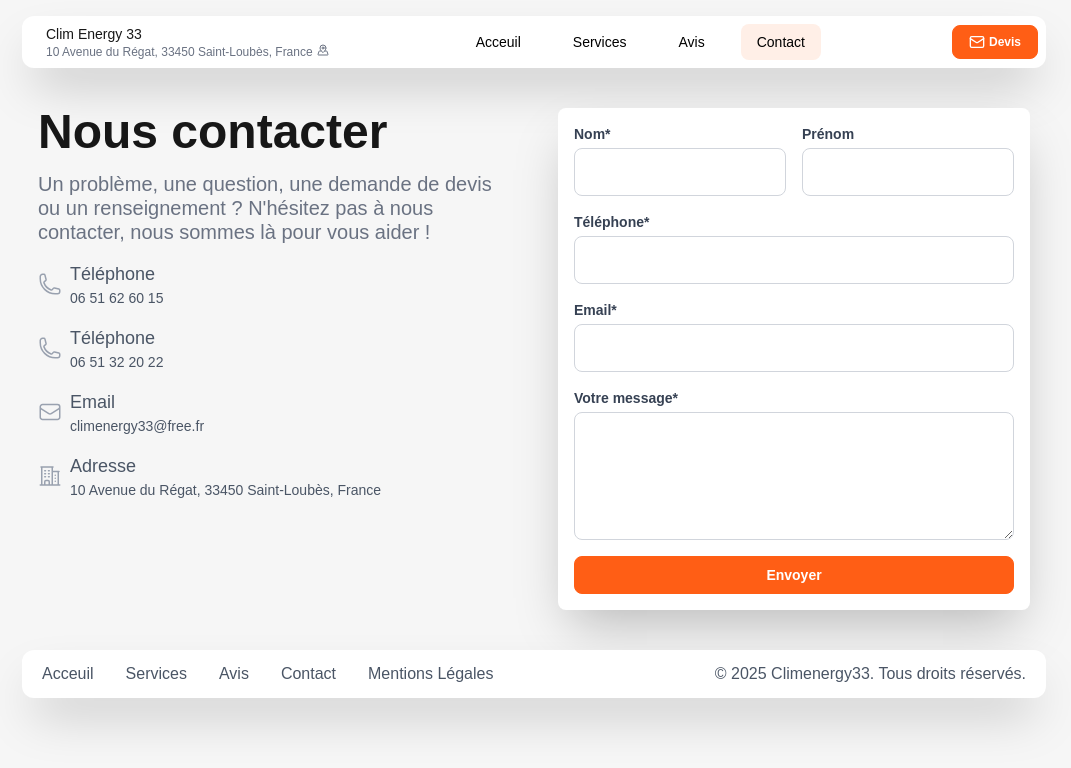
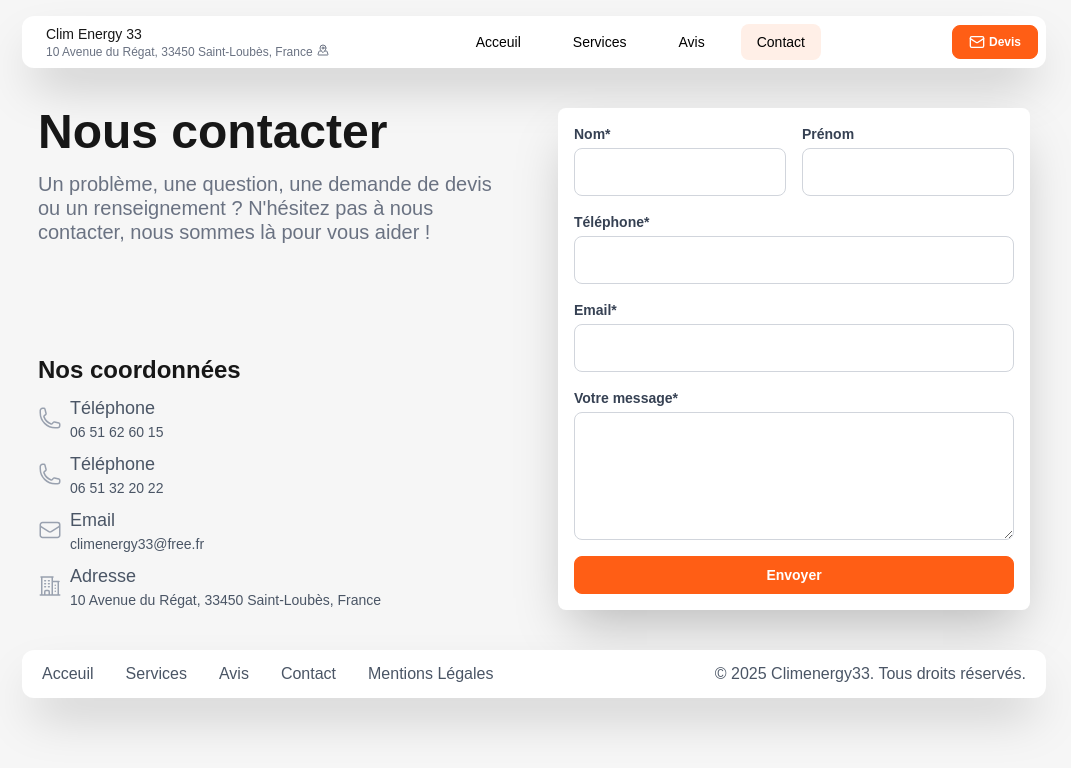
Before and after one commit to Matsuel/climenergy33, a Next.js app: page /contact in a window 1280 px wide. Shown: the top 768 px of the page, without its empty margins (106-1177 px from the left). Built offline with nearby package versions, Linux system fonts and the light colour scheme.

Commit message:
fix: ajustement de la mise en page et ajout des boutons de contact dans le composant Contact

```diff
--- a/src/components/Sections/Contact.tsx
+++ b/src/components/Sections/Contact.tsx
@@ -12,16 +12,19 @@ const Contact = () => {
     const router = useRouter();
 
     return (
-        <div className='md:w-4/5 w-[90%] h-auto flex lg:flex-row flex-col justify-center items-start rounded-xl gap-4'>
+        <div className='md:w-4/5 w-[90%] h-auto flex lg:flex-row flex-col justify-center items-stretch rounded-xl gap-4'>
 
-                <div className='w-full lg:w-1/2 h-auto p-4 flex flex-col items-start justify-start gap-4'>
+            <div className='w-full lg:w-1/2 h-auto p-4 flex flex-col items-start justify-between gap-4'>
+                <div className='w-full h-auto flex flex-col gap-4'>
                     <h3 className='text-5xl font-bold'>Nous contacter</h3>
                     <p className='text-xl text-gray-500 leading-6'>
                         Un problème, une question, une demande de devis ou un renseignement ?
                         N&apos;hésitez pas à nous contacter, nous sommes là pour vous aider !
                     </p>
+                </div>
 
-                    <div className='w-full h-auto flex flex-col gap-4'>
+                <div className='w-full h-auto flex flex-col gap-2'>
+                    <h4 className='text-2xl font-semibold'>Nos coordonnées</h4>
                     {PHONES.map((phone, index) => (
                         <ContactButton
                             key={index}
```
Lines whose indentation alone changed are shown as unchanged.
